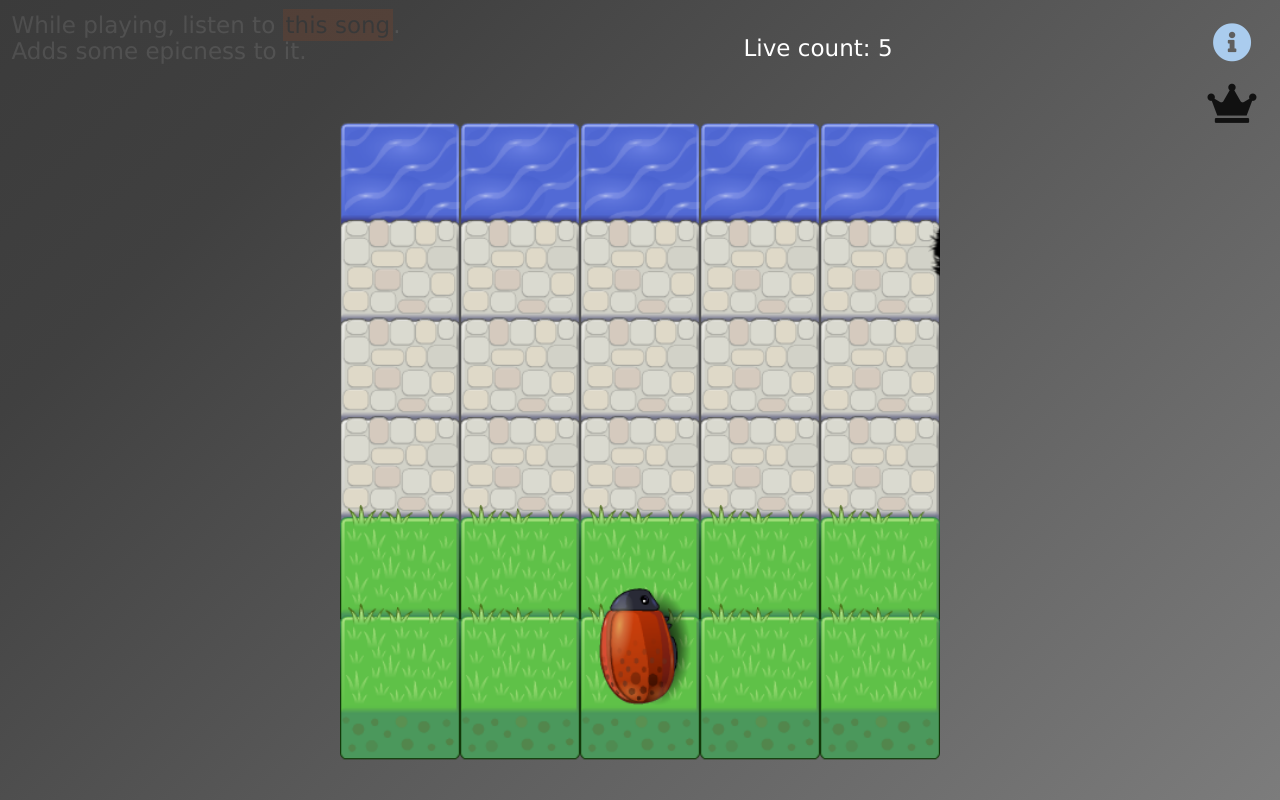
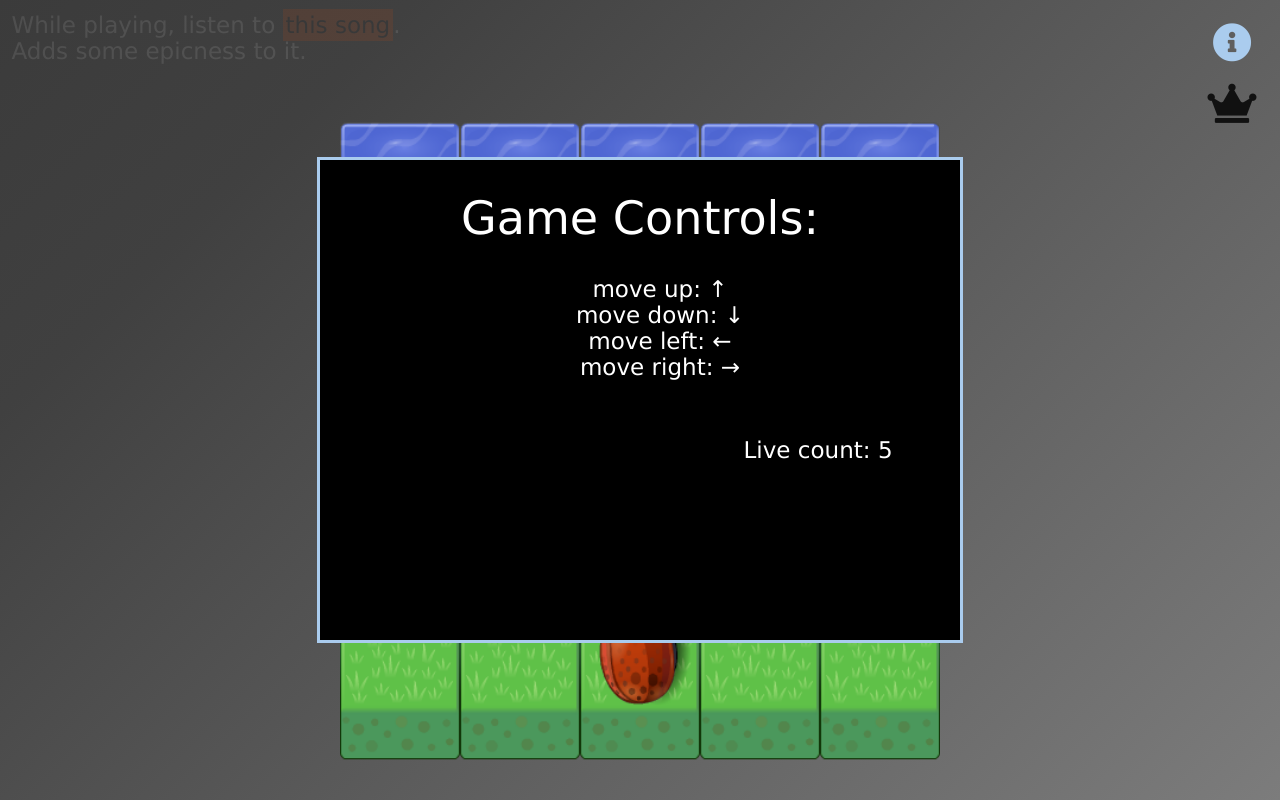
Before and after one commit to ewastasiak/arcade-game, a plain HTML site: page index.html in a window 1280 px wide. Drawn offline with Linux system fonts and the light colour scheme.

Commit message:
feat: Add game controls

```diff
--- a/css/style.css
+++ b/css/style.css
@@ -161,6 +161,15 @@ a:hover {
 
 }
 
+TODO: unlock the crown icon
+.unlocked {
+	color: #ace;
+}
+.unlocked:hover {
+	color: #ff4c00;
+	cursor: pointer;
+}
+
 i {
 	z-index: 1;
 	display: inline-flex;
@@ -201,3 +210,27 @@ h2 {
   width: 40%;
 	margin: auto;
 }
+
+h1 {
+	font-weight: 200;
+}
+
+ul {
+	list-style-type: none;
+	font-size: 1em;
+}
+
+.controls {
+
+	background-color: black;
+	z-index: 2;
+	float: left;
+	text-align: center;
+	width: 50%;
+height: 60%;
+overflow: hidden;
+margin: auto;
+position: absolute;
+top: 0; left: 0; bottom: 0; right: 0;
+border: solid #ace;
+}
--- a/index.html
+++ b/index.html
@@ -15,6 +15,14 @@
 <i class="fas fa-info-crown"></i>
 </div>
 <p class="flashit">While playing, listen to <a class="link" href="http://www.infinitelooper.com/?v=_jb5vuDtRqE&p=n" target="blank">this song</a>.<br> Adds some epicness to it.</p>
+<div class="controls">
+<h1>Game Controls:</h1>
+<ul>
+<li>move up: ↑</li>
+<li>move down: ↓</li>
+<li>move left: ←</li>
+<li>move right: →</li>
+</ul>
 <p class="bonus">BONUS STUFF Choose Char</p>
 <h2></h2>
 <h2 class="lives"></h2>
```
